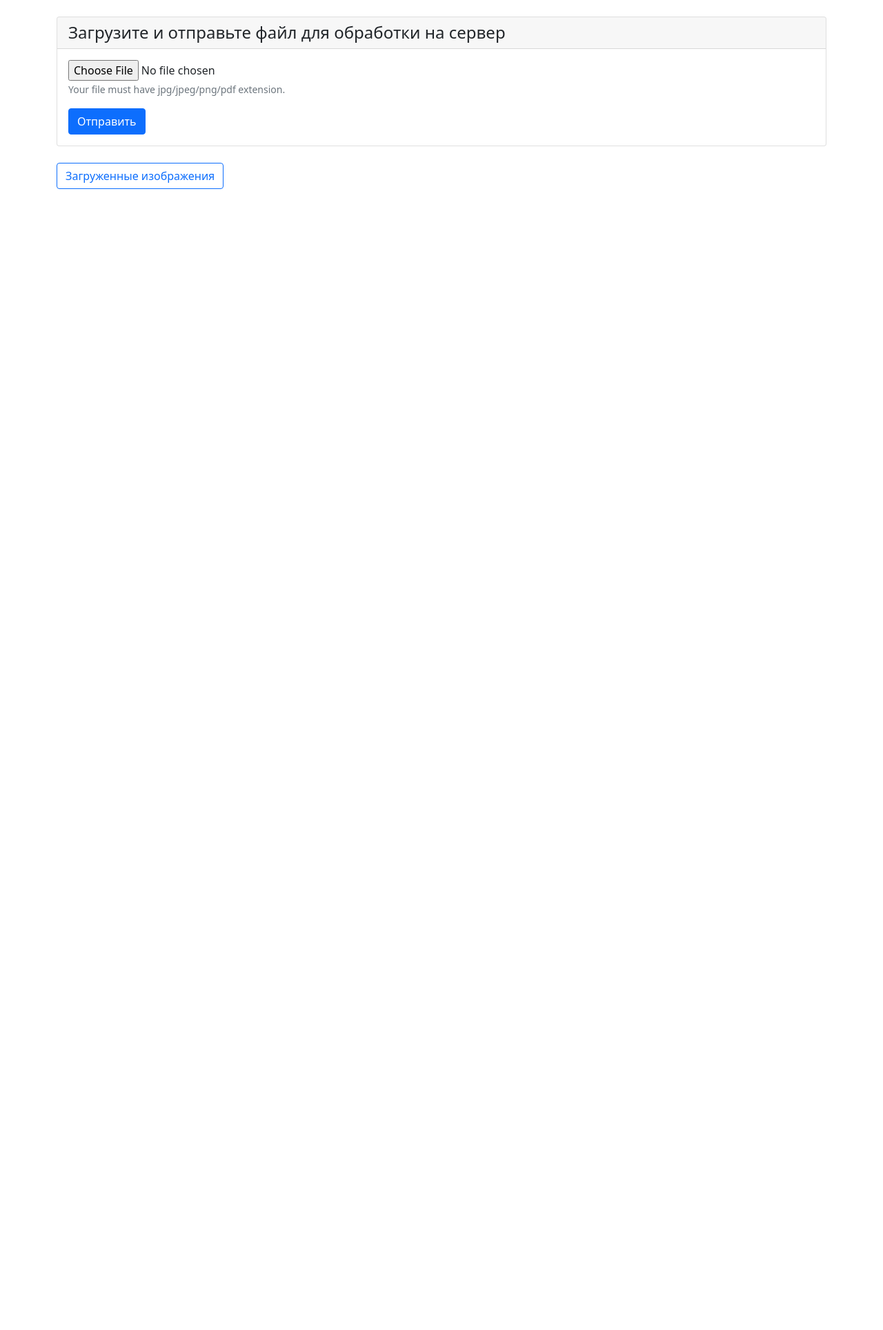
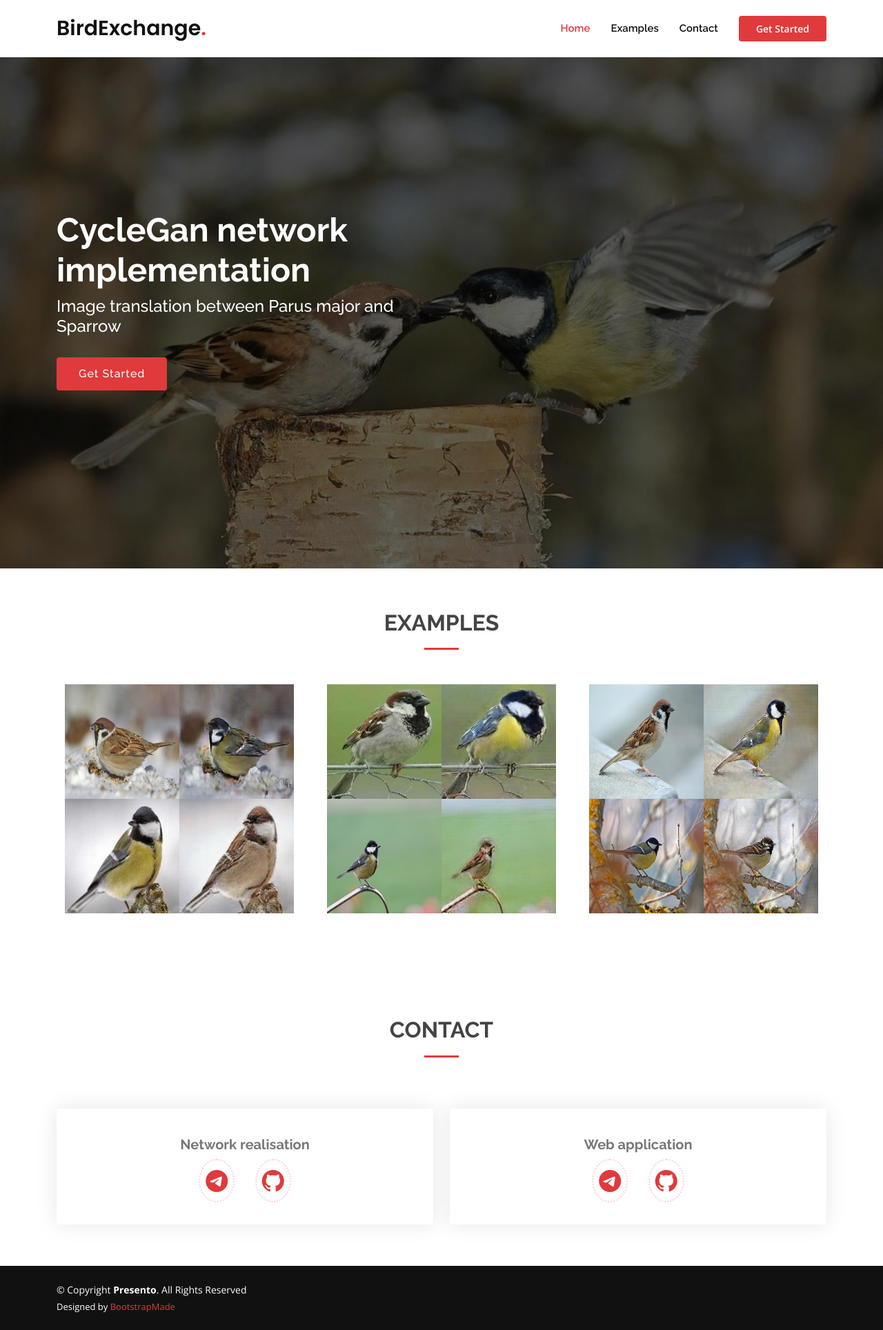
Before and after one commit to bird-exchange/frontend, a Flask app: template frontend/templates/index.html in a window 1280 px wide. Shown: the whole page at 69% size. Before the commit the page ends 274 px from the top, so only its background shows below. Run offline with Flask 2, Linux system fonts and the light colour scheme; the template is opened without the code that fills it: values that come from a table or form of the project are taken from there, others are empty; some libraries are stand-ins or nearby versions.

Commit message:
feature: create drafts templates

```diff
--- a/frontend/templates/base.html
+++ b/frontend/templates/base.html
@@ -1,34 +1,79 @@
-<!doctype html>
-<html lang="ru" class="h-100">
-  <head>
-    <!-- Required meta tags -->
-    <meta charset="utf-8">
-    <meta name="viewport" content="width=device-width, initial-scale=1">
+<!DOCTYPE html>
+<html lang="en">
 
-    <!-- Bootstrap CSS -->
-    <link href="https://cdn.jsdelivr.net/npm/bootstrap@5.1.3/dist/css/bootstrap.min.css" rel="stylesheet" integrity="sha384-1BmE4kWBq78iYhFldvKuhfTAU6auU8tT94WrHftjDbrCEXSU1oBoqyl2QvZ6jIW3" crossorigin="anonymous">
-    <link rel="stylesheet" media="print" href="{{ url_for('static', filename='print.css') }}">
-    <title>Recognizer</title>
-  </head>
-  <body class="d-flex flex-column h-100">
-          <!-- Begin page content -->
-        <div class="container">
-            <br>
-            {% block content %}{% endblock %}
-        </div>
+    <!DOCTYPE html>
+    <html lang="en">
+
+    <head>
+      <meta charset="utf-8">
+      <meta content="width=device-width, initial-scale=1.0" name="viewport">
+
+      <title>BirdExchange</title>
+      <meta content="" name="description">
+      <meta content="" name="keywords">
 
 
-    <!-- Optional JavaScript; choose one of the two! -->
+      <!-- Google Fonts -->
+      <link href="https://fonts.googleapis.com/css?family=Open+Sans:300,300i,400,400i,600,600i,700,700i|Raleway:300,300i,400,400i,500,500i,600,600i,700,700i|Poppins:300,300i,400,400i,500,500i,600,600i,700,700i" rel="stylesheet">
 
-    <!-- Option 1: Bootstrap Bundle with Popper -->
-    <script src="https://cdn.jsdelivr.net/npm/bootstrap@5.1.3/dist/js/bootstrap.bundle.min.js" integrity="sha384-ka7Sk0Gln4gmtz2MlQnikT1wXgYsOg+OMhuP+IlRH9sENBO0LRn5q+8nbTov4+1p" crossorigin="anonymous"></script>
+      <!-- Vendor CSS Files -->
+      <link href="../static/assets/vendor/aos/aos.css" rel="stylesheet">
+      <link href="../static/assets/vendor/bootstrap/css/bootstrap.min.css" rel="stylesheet">
+      <link href="../static/assets/vendor/bootstrap-icons/bootstrap-icons.css" rel="stylesheet">
+      <link href="../static/assets/vendor/boxicons/css/boxicons.min.css" rel="stylesheet">
+      <link href="../static/assets/vendor/glightbox/css/glightbox.min.css" rel="stylesheet">
+      <link href="../static/assets/vendor/remixicon/remixicon.css" rel="stylesheet">
+      <link href="../static/assets/vendor/swiper/swiper-bundle.min.css" rel="stylesheet">
 
-    <!-- Option 2: Separate Popper and Bootstrap JS -->
-    <!--
-    <script src="https://cdn.jsdelivr.net/npm/@popperjs/core@2.10.2/dist/umd/popper.min.js" integrity="sha384-7+zCNj/IqJ95wo16oMtfsKbZ9ccEh31eOz1HGyDuCQ6wgnyJNSYdrPa03rtR1zdB" crossorigin="anonymous"></script>
-    <script src="https://cdn.jsdelivr.net/npm/bootstrap@5.1.3/dist/js/bootstrap.min.js" integrity="sha384-QJHtvGhmr9XOIpI6YVutG+2QOK9T+ZnN4kzFN1RtK3zEFEIsxhlmWl5/YESvpZ13" crossorigin="anonymous"></script>
-    -->
+      <!-- Template Main CSS File -->
+      <link href="../static/assets/css/style.css" rel="stylesheet">
+
+      <!-- =======================================================
+      * Template Name: Presento - v3.8.0
+      * Template URL: https://bootstrapmade.com/presento-bootstrap-corporate-template/
+      * Author: BootstrapMade.com
+      * License: https://bootstrapmade.com/license/
+      ======================================================== -->
+    </head>
 
 
-  </body>
+<body>
+
+
+        {% include 'menu.html' %}
+        <br>
+            {% block content %}
+            {% endblock %}
+
+    <footer id="footer">
+        <div class="container d-md-flex py-4">
+          <div class="me-md-auto text-center text-md-start">
+            <div class="copyright">
+              &copy; Copyright <strong><span>Presento</span></strong>. All Rights Reserved
+            </div>
+            <div class="credits">
+              <!-- All the links in the footer should remain intact. -->
+              <!-- You can delete the links only if you purchased the pro version. -->
+              <!-- Licensing information: https://bootstrapmade.com/license/ -->
+              <!-- Purchase the pro version with working PHP/AJAX contact form: https://bootstrapmade.com/presento-bootstrap-corporate-template/ -->
+              Designed by <a href="https://bootstrapmade.com/">BootstrapMade</a>
+            </div>
+          </div>
+        </div>
+      </footer><!-- End Footer -->
+
+    <!-- Vendor JS Files -->
+  <script src="../static/assets/vendor/purecounter/purecounter_vanilla.js"></script>
+  <script src="../static/assets/vendor/aos/aos.js"></script>
+  <script src="../static/assets/vendor/bootstrap/js/bootstrap.bundle.min.js"></script>
+  <script src="../static/assets/vendor/glightbox/js/glightbox.min.js"></script>
+  <script src="../static/assets/vendor/isotope-layout/isotope.pkgd.min.js"></script>
+  <script src="../static/assets/vendor/swiper/swiper-bundle.min.js"></script>
+  <script src="../static/assets/vendor/php-email-form/validate.js"></script>
+
+  <!-- Template Main JS File -->
+  <script src="../static/assets/js/main.js"></script>
+
+</body>
+
 </html>
--- a/frontend/templates/index.html
+++ b/frontend/templates/index.html
@@ -2,24 +2,89 @@
 
 {% block content %}
 
-        <div class="card">
-            <h4 class="card-header">Загрузите и отправьте файл для обработки на сервер</h4>
-            <div class="card-body">
-                {{ form.hidden_tag() }}
-                <form action="{{ url_for('index.index') }}" enctype="multipart/form-data" method="post">
-                    <div class="form-group">
-                        {{ form.file }}
-                    </div>
-                        <small id="passwordHelpBlock" class="form-text text-muted">
-                            Your file must have jpg/jpeg/png/pdf extension.
-                        </small>
-                    <p></p>
-                    <button type="submit" class="btn btn-primary">Отправить</button>
-                </form>
+<!-- ======= Hero Section ======= -->
+<section id="hero" class="d-flex align-items-center">
+
+    <div class="container" data-aos="zoom-out" data-aos-delay="200">
+      <div class="row">
+        <div class="col-xl-6">
+          <h1>CycleGan network implementation</h1>
+          <h2>Image translation between Parus major and Sparrow</h2>
+          <a href="{{  url_for('image.images') }}" class="btn-get-started scrollto">Get Started</a>
+        </div>
+      </div>
+    </div>
+
+</section><!-- End Hero -->
+
+
+  <!-- ====== Example Section ======== -->
+  <section id="examples" class="portfolio">
+
+    <div class="container" data-aos="fade-up">
+
+        <div class="section-title">
+            <h2>Examples</h2>
+        </div>
+        <div class="row portfolio-container" data-aos="fade-up" data-aos-delay="200">
+            <div class="col-lg-4 col-md-6 portfolio-item">
+                <div class="container">
+                  <img src="static/assets/img/portfolio/portfolio-1.png" class="img-fluid" alt="">
+                </div>
+            </div>
+            <div class="col-lg-4 col-md-6 portfolio-item">
+                <div class="container">
+                  <img src="static/assets/img/portfolio/portfolio-2.png" class="img-fluid" alt="">
+                </div>
+            </div>
+            <div class="col-lg-4 col-md-6 portfolio-item">
+                <div class="container">
+                  <img src="static/assets/img/portfolio/portfolio-3.png" class="img-fluid" alt="">
+                </div>
             </div>
         </div>
-        <br>
-        <a href="{{ url_for('index.index') }}">
-            <button type="submit" class="btn btn-outline-primary">Загруженные изображения</button>
-        </a>
+    </div>
+  </section><!-- End Example Section -->
+
+
+  <!-- ======= Contact Section ======= -->
+  <section id="contact" class="contact">
+    <div class="container" data-aos="fade-up">
+
+      <div class="section-title">
+        <h2>Contact</h2>
+      </div>
+
+      <div class="row" data-aos="fade-up" data-aos-delay="100">
+        <div class="col-md-6">
+            <div class="info-box mt-4">
+                <h3>Network realisation</h3>
+                <p>
+                    <a class="btn" href="https://t.me/VladimirProtsenko">
+                        <i class="bi bi-telegram"></i>
+                    </a>
+                    <a class="btn" href="https://github.com/vladimirprotsenko">
+                        <i class="bi bi-github"></i>
+                    </a>
+                    <br>
+                </p>
+            </div>
+        </div>
+        <div class="col-md-6">
+            <div class="info-box mt-4">
+                <h3>Web application</h3>
+                <p>
+                    <a class="btn" href="https://t.me/proksen">
+                        <i class="bi bi-telegram"></i>
+                    </a>
+                    <a class="btn" href="https://github.com/ProtKsen">
+                        <i class="bi bi-github"></i>
+                    </a>
+                    <br>
+                </p>
+            </div>
+        </div>
+      </div>
+    </div>
+  </section><!-- End Contact Section -->
 {% endblock %}
--- /dev/null
+++ b/frontend/templates/menu.html
@@ -0,0 +1,19 @@
+<!-- ======= Header ======= -->
+<header id="header" class="fixed-top d-flex align-items-center">
+    <div class="container d-flex align-items-center">
+      <h1 class="logo me-auto"><a href="{{ url_for('index.index') }}">BirdExchange<span>.</span></a></h1>
+      <!-- Uncomment below if you prefer to use an image logo -->
+      <!-- <a href="index.html" class="logo me-auto"><img src="assets/img/logo.png" alt=""></a>-->
+
+      <nav id="navbar" class="navbar order-last order-lg-0">
+        <ul>
+          <li><a class="nav-link scrollto active" href="#hero">Home</a></li>
+          <li><a class="nav-link scrollto" href="#examples">Examples</a></li>
+          <li><a class="nav-link scrollto" href="#contact">Contact</a></li>
+        </ul>
+        <i class="bi bi-list mobile-nav-toggle"></i>
+      </nav><!-- .navbar -->
+
+      <a href="{{ url_for('image.images') }}" class="get-started-btn scrollto">Get Started</a>
+    </div>
+  </header><!-- End Header -->
```
Also changed, not shown: frontend/templates/images.html (added, +7 -0 lines), frontend/templates/upload.html (added, +25 -0 lines).
